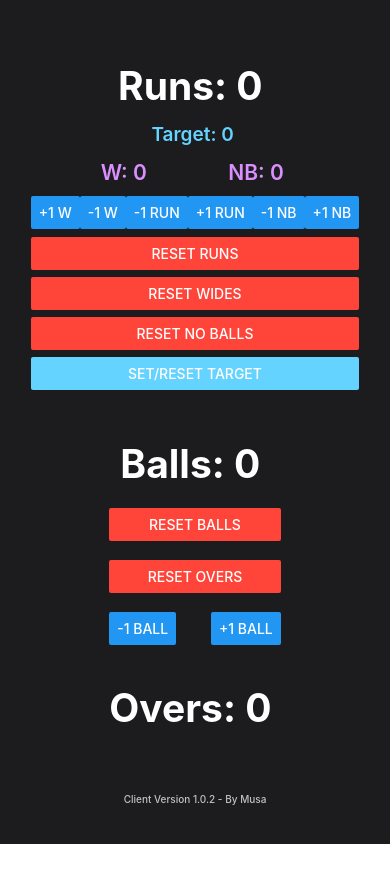
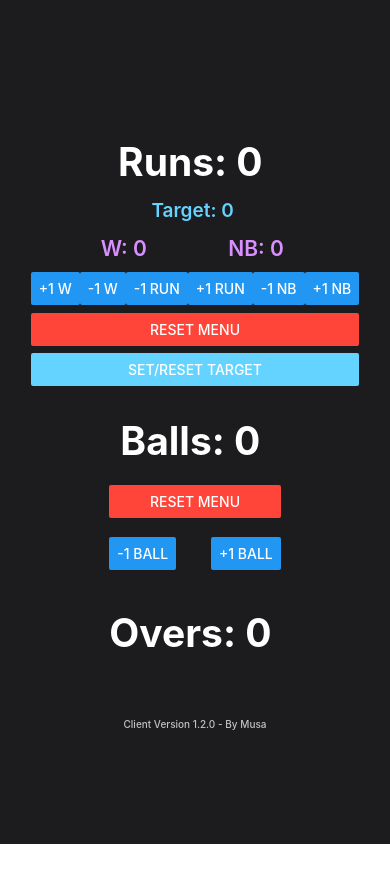
Before and after one commit to Spherrrical/CricketCounter, a React Native app: screen / in a window 390 px wide. Shown: the top 882 px of the page. After the commit the page ends 849 px from the top, so only its background shows below. Built offline with nearby package versions, Linux system fonts and the light colour scheme.

Commit message:
refactor: ui cleanup, code cleanup, new menu

```diff
--- a/App.tsx
+++ b/App.tsx
@@ -1,33 +1,57 @@
 import { StatusBar } from 'expo-status-bar';
-import { StyleSheet, Text, View, Button, ScrollView, SafeAreaView } from 'react-native';
+import { Share, StyleSheet, Text, View, Button, ScrollView, SafeAreaView } from 'react-native';
 import React, { useState } from 'react';
-import Runs from "./Runs";
-import Overs from './Overs';
+import Runs from "./components/Runs";
+import Overs from './components/Overs';
+// import {balls, overs} from "./Overs"
+
+
 
 
 export default function App() {
+    const getCurrentDate=()=>{
+
+        const date = new Date().getDate();
+        const month = new Date().getMonth() + 1;
+        const year = new Date().getFullYear();
+
+        return date + '-' + month + '-' + year;//format: dd-mm-yyyy;
+    }
+
+    const onShare = async () => {
+        try {
+            const result = await Share.share({
+                message: "CricCounter",
+            });
+            if (result.action === Share.sharedAction) {
+                if (result.activityType) {
+                    // shared with activity type of result.activityType
+                } else {
+                    // shared
+                }
+            } else if (result.action === Share.dismissedAction) {
+                // dismissed
+            }
+        } catch (error) {
+            alert(error.message);
+        }
+    };
+
   return (
       <SafeAreaView style={styles.container}>
               <StatusBar style="auto" />
               <Runs/>
               <Overs/>
-              <Text style={styles.title}>Client Version 1.0.2 - By Musa</Text>
+              <Text style={styles.title}>Client Version 1.2.0 - By Musa</Text>
+
+          {/*Issues with variables*/}
+
+          {/*<View style={{ marginTop: 50 }}>*/}
+          {/*    <Button onPress={onShare} title="Share Score" color='#FFF'/>*/}
+          {/*</View>*/}
       </SafeAreaView>
   );
 }
-
-
-
-// <SafeAreaView>
-//     <ScrollView style={styles.container}>
-//         <StatusBar style="auto" />
-//         <Runs/>
-//         <Overs/>
-//         <Text style={styles.title}>Cricket Counter - By Musa - v0.4</Text>
-//     </ScrollView>
-// </SafeAreaView>
-
-
 
 const styles = StyleSheet.create({
   container: {
--- a/Overs.tsx
+++ b/components/Overs.tsx
@@ -1,30 +1,46 @@
 import React, { useState, useEffect } from 'react';
-import {View, Text, Button, StyleSheet, Alert, SafeAreaView} from 'react-native';
+import {ActionSheetIOS, View, Text, Button, StyleSheet, Alert, SafeAreaView} from 'react-native';
+
 
 const Overs = () => {
     const [overs, setOvers] = useState(0);
     const [balls, setBalls] = useState(0);
+
     useEffect(() => {
         if (balls > 6) {
             setBalls(0);
             setOvers(overs + 1);
         }
     })
+    const onPress = () =>
+        ActionSheetIOS.showActionSheetWithOptions(
+            {
+                options: ["Cancel", "Reset Balls", "Reset Overs"],
+                destructiveButtonIndex: 2,
+                cancelButtonIndex: 0,
+                userInterfaceStyle: "dark",
+            },
+            buttonIndex => {
+                if (buttonIndex === 0) {
+                    // cancel action
+                } else if (buttonIndex === 1) {
+                    setBalls(0)
+                } else if (buttonIndex === 2) {
+                    setOvers(0)
+                }
+
+            }
+        );
     return (
         <SafeAreaView>
             <View style={styles.container1}>
                 <Text style={styles.title1}>Balls: {balls} </Text>
-                <Button
-                    onPress={() => {setBalls(0), Alert.alert('Balls reset.')}} title="Reset Balls" color="#ff453a"
-                />
-                <View style={styles.buttonseperate1}/>
-                <Button
-                    onPress={() => {setOvers(0), Alert.alert('Overs reset.')}} title="Reset Overs" color="#ff453a"
-                />
+                <Button onPress={onPress} title="Reset Menu" color="#ff453a"/>
                 <View style={styles.buttonseperate1}/>
                 <View style={styles.fixToText1}>
                     <Button
-                        onPress={() => {setBalls(balls - 1)}} title="-1 Ball"
+                        onPress={() => {setBalls(balls - 1)}}
+                        title="-1 Ball"
                     />
                     <View style={styles.seperate1}/>
                     <Button
@@ -47,7 +63,7 @@ const Overs = () => {
 const styles = StyleSheet.create({
     // Balls
     container1:{
-        marginTop: -80,
+        marginTop: -99,
     },
     title1: {
         fontSize: 39,
--- a/Runs.tsx
+++ b/components/Runs.tsx
@@ -1,15 +1,47 @@
 import React, { useState } from 'react';
-import {View, Text, Button, StyleSheet, Alert, SafeAreaView} from 'react-native';
+import {ActionSheetIOS, View, Text, Button, StyleSheet, Alert, SafeAreaView} from 'react-native';
+
+
 
 const Runs = () => {
-    const [count, setCount] = useState(0);
+    const [runs, setRuns] = useState(0);
     const [target, setTarget] = useState(0);
     const [wide, setWide] = useState(0);
     const [noball, setNoBall] = useState(0);
+    const ONE_SECOND_IN_MS = 1000;
+
+    const PATTERN = [
+        1 * ONE_SECOND_IN_MS,
+        2 * ONE_SECOND_IN_MS,
+        3 * ONE_SECOND_IN_MS
+    ];
+
+    const onPress = () =>
+        ActionSheetIOS.showActionSheetWithOptions(
+            {
+                options: ["Cancel", "Reset No Balls", "Reset Wides", "Reset Runs"],
+                destructiveButtonIndex: 3,
+                cancelButtonIndex: 0,
+                userInterfaceStyle: "dark",
+            },
+            buttonIndex => {
+                if (buttonIndex === 0) {
+                    // cancel action
+                } else if (buttonIndex === 1) {
+                    setNoBall(0)
+                } else if (buttonIndex === 2) {
+                    setWide(0)
+                } else if (buttonIndex == 3) {
+                    setRuns(0)
+                }
+
+            }
+        );
+
     return (
     <SafeAreaView>
         <View style={styles.container}>
-            <Text style={styles.title}>Runs: {count} </Text>
+            <Text style={styles.title}>Runs: {runs} </Text>
             <Text style={styles.target}>Target: {target} </Text>
             <View style={styles.row}>
                 <Text style={styles.row}>W: {wide} </Text>
@@ -18,46 +50,53 @@ const Runs = () => {
             <View style={styles.buttonseperate}/>
             <View style={styles.fixToText}>
                 <Button
-                    onPress={() => {setCount(count + 1),setWide(wide + 1)}}
+                    onPress={() => {setRuns(runs + 1),setWide(wide + 1)}}
                     title="+1 W"
                 />
                 <Button
-                    onPress={() => {setCount(count - 1),setWide(wide - 1)}}
+                    onPress={() => {setRuns(runs - 1),setWide(wide - 1)}}
                     title="-1 W"
                 />
                 <Button
-                    onPress={() => {setCount(count - 1)}}
+                    onPress={() => {setRuns(runs - 1)}}
                     title="-1 Run"
                 />
                 <Button
-                    onPress={() => {setCount(count + 1)}}
+                    onPress={() => {setRuns(runs + 1)}}
                     title="+1 Run"
                 />
                 <Button
-                    onPress={() => {setCount(count - 1),setNoBall(noball - 1)}}
+                    onPress={() => {setRuns(runs - 1),setNoBall(noball - 1)}}
                     title="-1 NB"
                 />
                 <Button
-                    onPress={() => {setCount(count + 1),setNoBall(noball + 1)}}
+                    onPress={() => {setRuns(runs + 1),setNoBall(noball + 1)}}
                     title="+1 NB"
                 />
 
             </View>
-            <Button
-                onPress={() => {setCount(0), Alert.alert('Runs reset.')}} title="Reset Runs" color="#ff453a"
-            />
+
+            <Button onPress={onPress} title="Reset Menu" color="#ff453a"/>
             <View style={styles.buttonseperate}/>
             <Button
-                onPress={() => {setWide(0), Alert.alert('Wides reset.')}} title="Reset Wides" color="#ff453a"
+                onPress={() => {setTarget(runs), Alert.alert('Target set/reset.')}} title="Set/Reset Target" color="#64d3ff"
             />
-            <View style={styles.buttonseperate}/>
-            <Button
-                onPress={() => {setNoBall(0), Alert.alert('No balls reset.')}} title="Reset No Balls" color="#ff453a"
-            />
-            <View style={styles.buttonseperate}/>
-            <Button
-                onPress={() => {setTarget(count), Alert.alert('Target set/reset.')}} title="Set/Reset Target" color="#64d3ff"
-            />
+
+            {/*Deprecated*/}
+
+            {/*<Button*/}
+            {/*    onPress={() => {setRuns(0), Alert.alert('Runs reset.')}} title="Reset Runs" color="#ff453a"*/}
+            {/*/>*/}
+            {/*<View style={styles.buttonseperate}/>*/}
+            {/*<Button*/}
+            {/*    onPress={() => {setWide(0), Alert.alert('Wides reset.')}} title="Reset Wides" color="#ff453a"*/}
+            {/*/>*/}
+            {/*<View style={styles.buttonseperate}/>*/}
+            {/*<Button*/}
+            {/*    onPress={() => {setNoBall(0), Alert.alert('No balls reset.')}} title="Reset No Balls" color="#ff453a"*/}
+            {/*/>*/}
+            {/*<View style={styles.buttonseperate}/>*/}
+
         </View>
     </SafeAreaView>
     );
```
Also changed, not shown: 1 other file (tests, documents, lock files or other folders).
